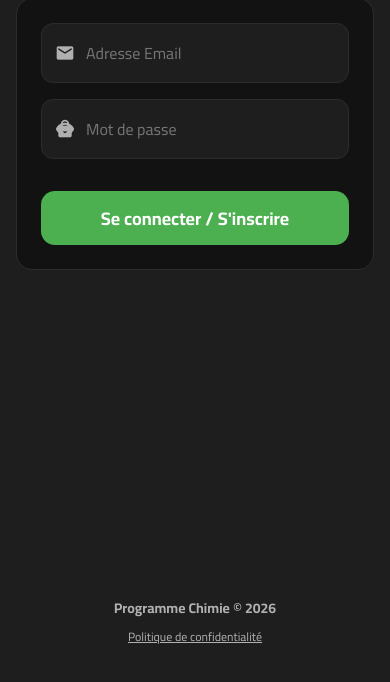
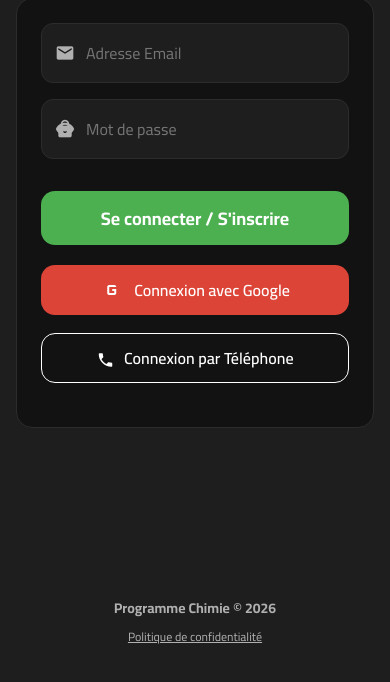
Before and after one commit to medlemin4303-fst/programme-chimie, a plain HTML site: page index.html in a window 390 px wide. Shown: the part 160-842 px from the top of the page. Drawn offline with Linux system fonts and the light colour scheme; no server answers.

Commit message:
Update index.html
Add Google and Phone auth

```diff
--- a/index.html
+++ b/index.html
@@ -5,19 +5,16 @@
     <meta name="viewport" content="width=device-width, initial-scale=1.0">
     <title>Programme Chimie - Premium UI/UX</title>
 
-    <!-- Police unique : Cairo -->
     <link rel="preconnect" href="https://fonts.googleapis.com">
     <link rel="preconnect" href="https://fonts.gstatic.com" crossorigin>
     <link href="https://fonts.googleapis.com/css2?family=Cairo:wght@300;400;600;700;800&display=swap" rel="stylesheet">
     <link href="https://fonts.googleapis.com/icon?family=Material+Icons" rel="stylesheet">
 
-    <!-- SDK Firebase v8 المستقر للمحيط المحلي -->
     <script src="https://www.gstatic.com/firebasejs/8.10.1/firebase-app.js"></script>
     <script src="https://www.gstatic.com/firebasejs/8.10.1/firebase-auth.js"></script>
     <script src="https://www.gstatic.com/firebasejs/8.10.1/firebase-firestore.js"></script>
     <script src="https://www.gstatic.com/firebasejs/8.10.1/firebase-storage.js"></script>
 
-    <!-- PWA: Manifest + Theme Color -->
     <link rel="manifest" href="manifest.json">
     <meta name="theme-color" content="#121212">
     <link rel="icon" href="icon-192.png">
@@ -302,6 +299,14 @@
             <div class="field-error" id="errAuthGeneral" style="text-align:center;"></div>
             <div class="loader" id="authLoader"></div>
             <button class="btn-prime ripple" onclick="handleAuth()" id="btnAuthAction">Se connecter / S'inscrire</button>
+
+            <button class="btn-prime ripple" onclick="loginWithGoogle()" style="background-color: #db4437; height: 50px; font-size: 16px; font-weight: 600; border-radius: 14px; margin-top: 4px;">
+                <span class="material-icons">g_mobiledata</span> Connexion avec Google
+            </button>
+            <button class="btn-outline ripple" onclick="loginWithPhone()" style="height: 50px; font-size: 16px; font-weight: 600; border-radius: 14px; margin-top: 2px;">
+                <span class="material-icons" style="font-size: 18px; vertical-align: middle; margin-right: 6px;">phone</span> Connexion par Téléphone
+            </button>
+            <div id="recaptcha-container" style="margin-top: 4px;"></div>
         </div>
     </div>
 
@@ -536,9 +541,9 @@
         },
         L2: {
             modulesCount: 17, semestres: ["S3", "S4"],
-            S3: ["Chimie des solutions", "Chimie organique descriptive", "Projet personnel de l'étudiant (PPE)", "Stéréochimie", "Probabilités discrètes", "Circuits et Signaux", "Chimie minérale", "Techniques de communication"],
+            S3: ["Chimie des solutions", "Chimie organique descriptive", "Projet personnel de l'étudiant (PPE)", "Stéréochimie", "Probabilités discرètes", "Circuits et Signaux", "Chimie minérale", "Techniques de communication"],
             S4: ["Anglais 2", "Méthodes d'analyses courantes I", "Contrôle de procédés", "Cinétique et catalyse", "Chimie analytique", "Méthodes spectroscopiques I", "Certificat informatique et internet (C2i)", "Thermodynamique chimique / Cristallographie", "Mécanismes reactionnels"],
-            matières: ["Chimie des solutions", "Chimie organique descriptive", "Projet personnel de l'étudiant (PPE)", "Stéréochimie", "Probabilités discrètes", "Circuits et Signaux", "Chimie minérale", "Techniques de communication", "Anglais 2", "Méthodes d'analyses courantes I", "Contrôle de procédés", "Cinétique et catalyse", "Chimie analytique", "Méthodes spectroscopiques I", "Certificat informatique et internet (C2i)", "Thermodynamique chimique / Cristallographie", "Mécanismes reactionnels"]
+            matières: ["Chimie des solutions", "Chimie organique descriptive", "Projet personnel de l'étudiant (PPE)", "Stéréochimie", "Probabilités discrètes", "Circuits et Signaux", "Chimie minérale", "Techniques de communication", "Anglais 2", "Méthodes d'analyses courantes I", "Contرؤل de procédés", "Cinétique et catalyse", "Chimie analytique", "Méthodes spectroscopiques I", "Certificat informatique et internet (C2i)", "Thermodynamique chimique / Cristallographie", "Méكانismes reactionnels"]
         },
         L3: {
             modulesCount: 10, semestres: ["S5", "S6"],
@@ -745,6 +750,60 @@
         });
     }
 
+    // دوال المصادقة الحديثة المضافة للربط السحابي مع Google والهاتف
+    function loginWithGoogle() {
+        showAuthError('');
+        const provider = new firebase.auth.GoogleAuthProvider();
+        auth.signInWithPopup(provider).then((result) => {
+            // يتم تخزين بيانات المستخدم الجديد داخل Firestore إذا لم تكن موجودة
+            if (result.additionalUserInfo && result.additionalUserInfo.isNewUser) {
+                db.collection("users").doc(result.user.uid).set({
+                    email: result.user.email || "",
+                    createdAt: firebase.firestore.FieldValue.serverTimestamp()
+                });
+            }
+        }).catch((error) => {
+            console.error("Google Auth Error:", error);
+            const dict = authErrorMessages[currentLang] || authErrorMessages.fr;
+            showAuthError(dict[error.code] || error.message);
+        });
+    }
+
+    function loginWithPhone() {
+        showAuthError('');
+        if (!window.recaptchaVerifier) {
+            window.recaptchaVerifier = new firebase.auth.RecaptchaVerifier('recaptcha-container', {
+                'size': 'invisible'
+            });
+        }
+
+        const promptMsg = currentLang === 'ar' ? "أدخل رقم هاتفك مع رمز الدولة الكامل (مثال: +222...):" : "Entrez votre numéro de téléphone avec le code pays (ex: +222...):";
+        const codeMsg = currentLang === 'ar' ? "أدخل رمز التحقق (OTP) المكون من 6 أرقام المرسل إليك:" : "Entrez le code de vérification (OTP) reçu :";
+
+        const phoneNumber = prompt(promptMsg);
+        if (!phoneNumber) return;
+
+        auth.signInWithPhoneNumber(phoneNumber, window.recaptchaVerifier)
+            .then((confirmationResult) => {
+                const verificationCode = prompt(codeMsg);
+                if (!verificationCode) return null;
+                return confirmationResult.confirm(verificationCode);
+            })
+            .then((result) => {
+                if (result && result.additionalUserInfo && result.additionalUserInfo.isNewUser) {
+                    db.collection("users").doc(result.user.uid).set({
+                        email: result.user.phoneNumber || "Phone User",
+                        createdAt: firebase.firestore.FieldValue.serverTimestamp()
+                    });
+                }
+            })
+            .catch((error) => {
+                console.error("Phone Auth Error:", error);
+                const dict = authErrorMessages[currentLang] || authErrorMessages.fr;
+                showAuthError(dict[error.code] || error.message);
+            });
+    }
+
     function logoutUser() { auth.signOut(); toggleSidebar(false); }
 
     function deleteUserAccount() {
@@ -755,8 +814,8 @@
     }
 
     function syncUserProfileData(user) {
-        document.getElementById('profEmail').textContent = user.email;
-        document.getElementById('profName').textContent = user.email.split('@')[0];
+        document.getElementById('profEmail').textContent = user.email || user.phoneNumber || "Google User";
+        document.getElementById('profName').textContent = user.displayName || (user.email ? user.email.split('@')[0] : "User");
         db.collection("users").doc(user.uid).get().then(doc => {
             if(doc.exists && doc.data().createdAt) {
                 document.getElementById('profDate').textContent = doc.data().createdAt.toDate().toLocaleDateString('fr-FR');
```
